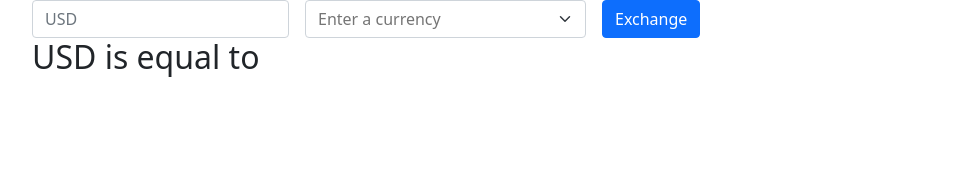
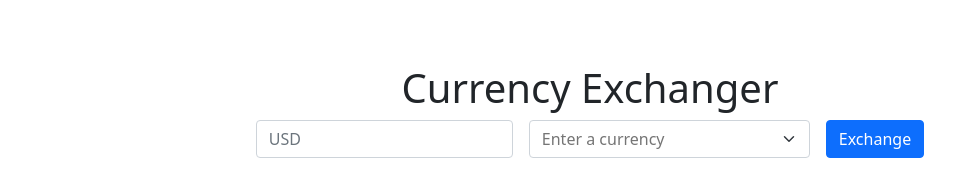
Before and after one commit to NielsenG62/Currency-Exchanger, a website built with webpack: page src/index.html in a window 1280 px wide. Shown: the whole page, without its empty margins (50-1005 px from the left). Built offline with nearby package versions, Linux system fonts and the light colour scheme.

Commit message:
add basic styling

```diff
--- a/src/css/styles.css
+++ b/src/css/styles.css
@@ -9,3 +9,17 @@ input[type="number"]::-webkit-outer-spin-button {
   appearance: none;
   margin: 0;
 }
+
+.container {
+  margin-top: 4em;
+  text-align: center;
+}
+
+form {
+  display: flex;
+  justify-content: center;
+}
+
+.hidden {
+  display: none;
+}
--- a/src/index.html
+++ b/src/index.html
@@ -8,8 +8,9 @@
   </head>
   <body>
     <div class="container">
+      <h1>Currency Exchanger</h1>
       <form>
-        <div class="row row-cols-lg-auto g-3 align-items-center">
+        <div id="" class="row row-cols-lg-auto g-3 align-items-center">
           <div class="col-auto">
             <input
               type="number"
@@ -204,7 +205,7 @@
           </div>
         </div>
       </form>
-      <h2>
+      <h2 class="hidden">
         <span id="usd"></span> USD is equal to <span id="exchange"></span>
       </h2>
       <h3 id="error"></h3>
--- a/src/index.js
+++ b/src/index.js
@@ -21,6 +21,7 @@ function displayResults(response, currency, usdValue) {
       return;
     }
     $("#exchange").text(conversion + " " + currency);
+    $("h2").removeClass("hidden");
   } else {
     $("#error").text("Oops! Something went wrong. Error: " + response);
   }
@@ -28,6 +29,7 @@ function displayResults(response, currency, usdValue) {
 
 $("form").on("submit", function (event) {
   event.preventDefault();
+  $("#error").html("");
   let currency = $("#exchange-select").val();
   let usdValue = $("#usd-value").val();
   if (currency === "null" || usdValue === "") {
```
